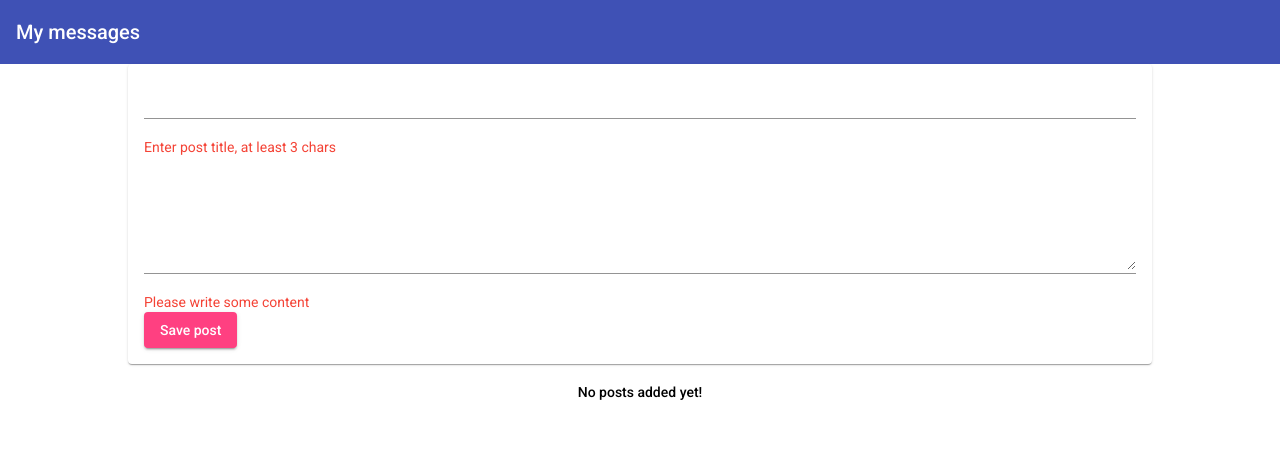
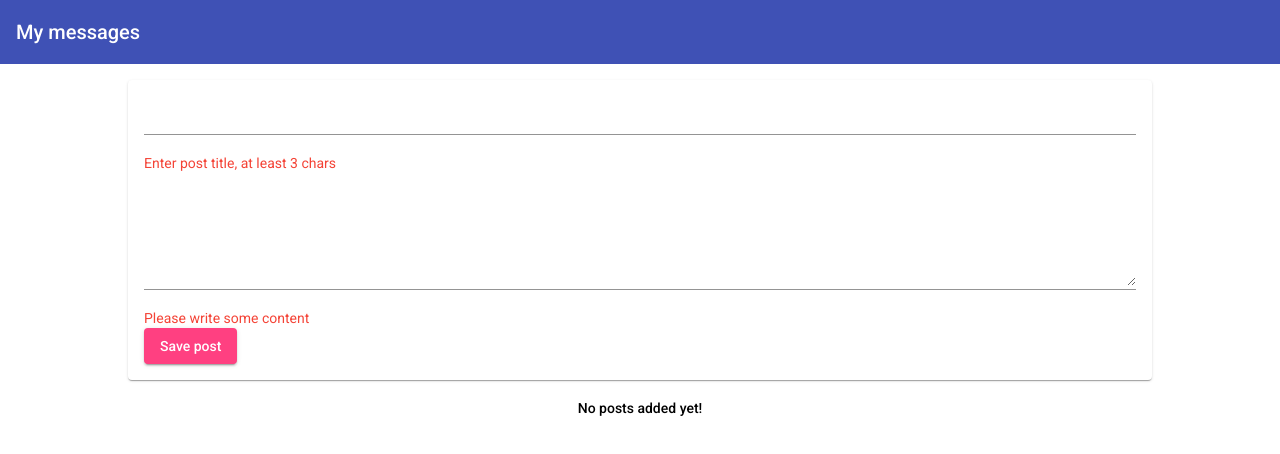
Before and after one commit to ItzhakVilensky/mean-course, an Angular app: page / in a window 1280 px wide. Shown: the top 454 px of the page. Built offline with nearby package versions, Linux system fonts and the light colour scheme.

Commit message:
* Add PostService

```diff
--- a/src/app/app.component.css
+++ b/src/app/app.component.css
@@ -1,5 +1,4 @@
 main {
-    margin-top: 1rem;
     width: 80%;
-    margin: auto;
+    margin: 1rem auto;
 }
--- a/src/app/posts/post-list/post-list.component.ts
+++ b/src/app/posts/post-list/post-list.component.ts
@@ -1,5 +1,6 @@
 import { Component, Input } from "@angular/core";
 import { Post } from "../post.model";
+import { PostService } from "../post.service";
 
 @Component({
     selector: 'app-post-list',
@@ -9,4 +10,7 @@ import { Post } from "../post.model";
 export class PostListComponent {
 
     @Input() posts: Post[] = [];
+
+    constructor(public postService: PostService) {
+    }
 }
--- /dev/null
+++ b/src/app/posts/post.service.ts
@@ -0,0 +1,18 @@
+import { Injectable } from "@angular/core";
+import { Post } from "./post.model";
+
+@Injectable({
+    providedIn: 'root'
+})
+export class PostService {
+    private posts: Post[] = [];
+
+    getPosts(): Post[] {
+        return [...this.posts];
+    }
+
+    addPost(title: string, content: string) {
+        const post: Post = { title: title, content: content };
+        this.posts.push(post);
+    }
+}
```
